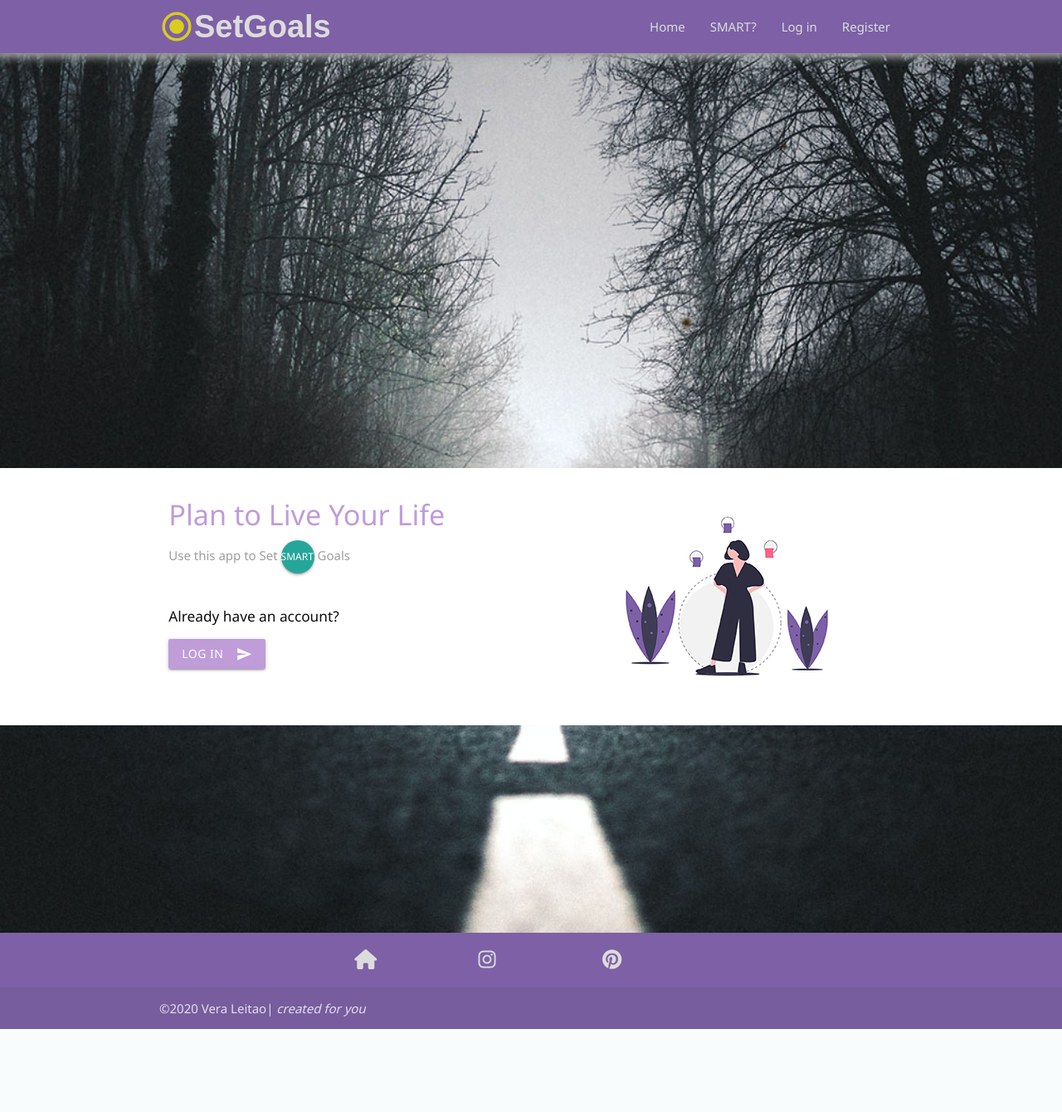
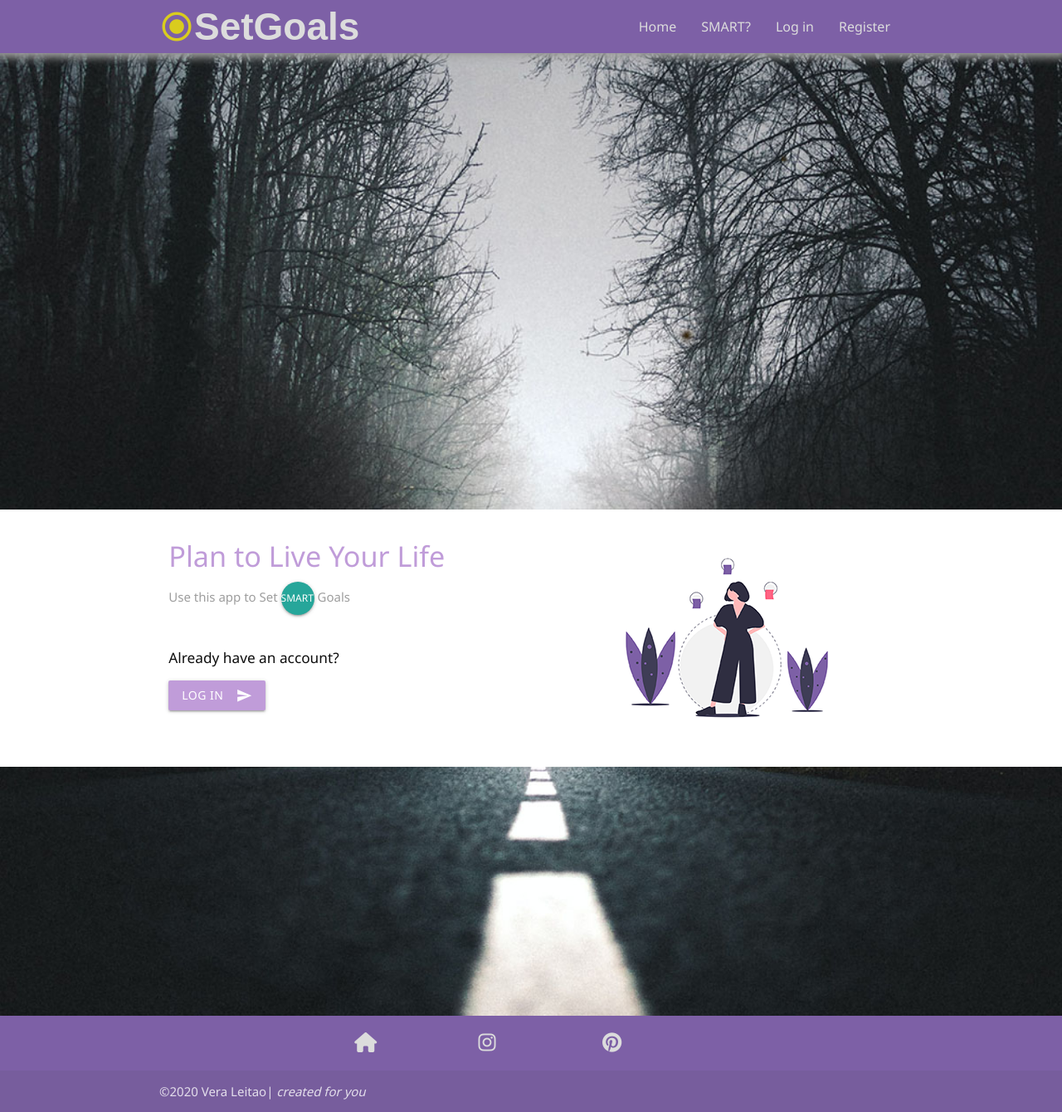
Before and after one commit to veraleitaodev/getGoals, a Flask app: page /home in a window 1280 px wide. Shown: the whole page at 83% size. Before the commit the page ends 1240 px from the top, so only its background shows below. Run offline with Flask 2, Linux system fonts and the light colour scheme; some libraries are stand-ins or nearby versions; some web fonts are replaced.

Commit message:
fix home background image

```diff
--- a/static/css/style.css
+++ b/static/css/style.css
@@ -297,11 +297,9 @@ button.btn.edit-submit-button {
   a.brand-logo {
     font-size: 32px;
   }
-  .parallax-container {
-      height: 500px;
-  }
+
   .parallax-container.container-1 {
-  height: 500px;
+  height: 400px;
 }
 }
 /* Small devices (landscape phones, more than 576px)*/
@@ -323,4 +321,28 @@ button.btn.edit-submit-button {
   i.tooltipped {
     font-size: 18px;
   }
+  .parallax-container.container-1 {
+  height: 500px;
+  }
+  .parallax-container.container-2 {
+  height: 300px;
 }
+
+}
+
+/* Medium devices (tablets, more than 1024px)*/
+@media (min-width: 1024px) {
+
+  .nav-wrapper a {
+    font-size: 16px;
+  }
+  .nav-wrapper a.brand-logo {
+    font-size: 46px;
+  }
+  i.tooltipped {
+    font-size: 20px;
+  }
+  .parallax-container.container-1 {
+  height: 550px;
+  }
+}
```
